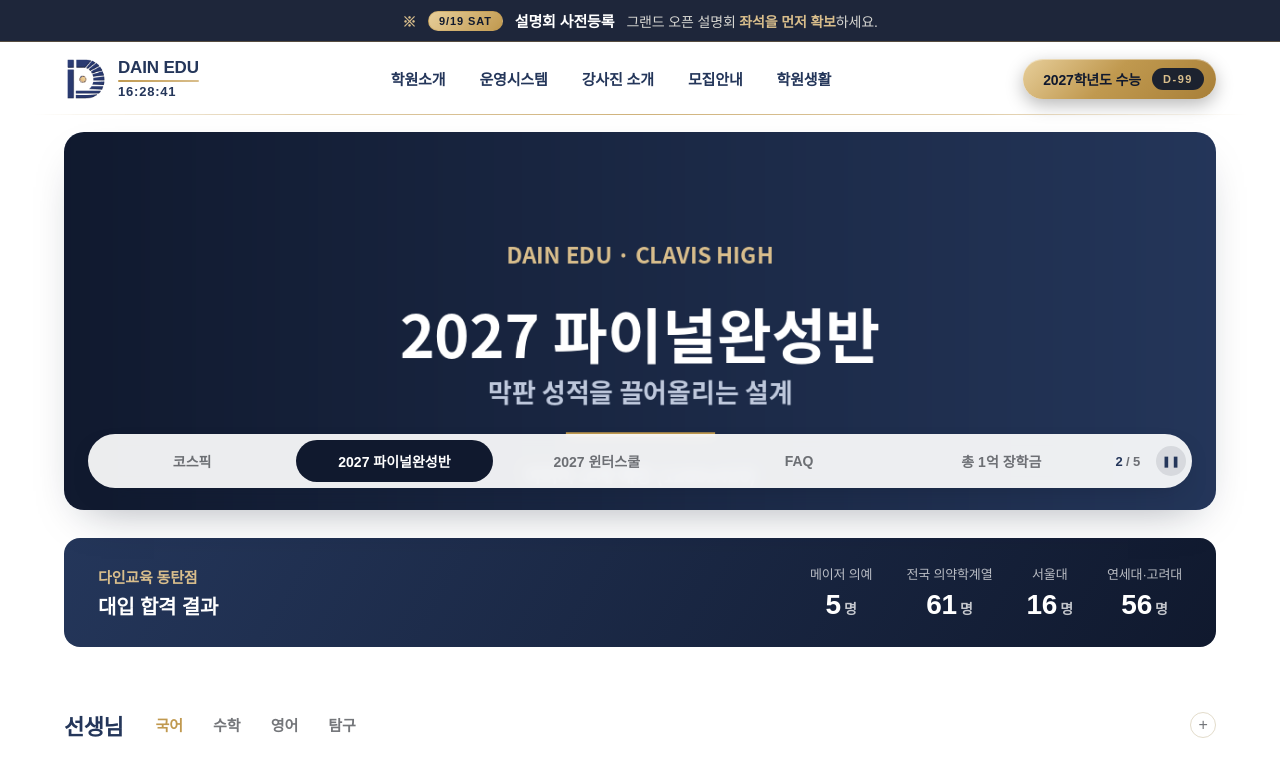
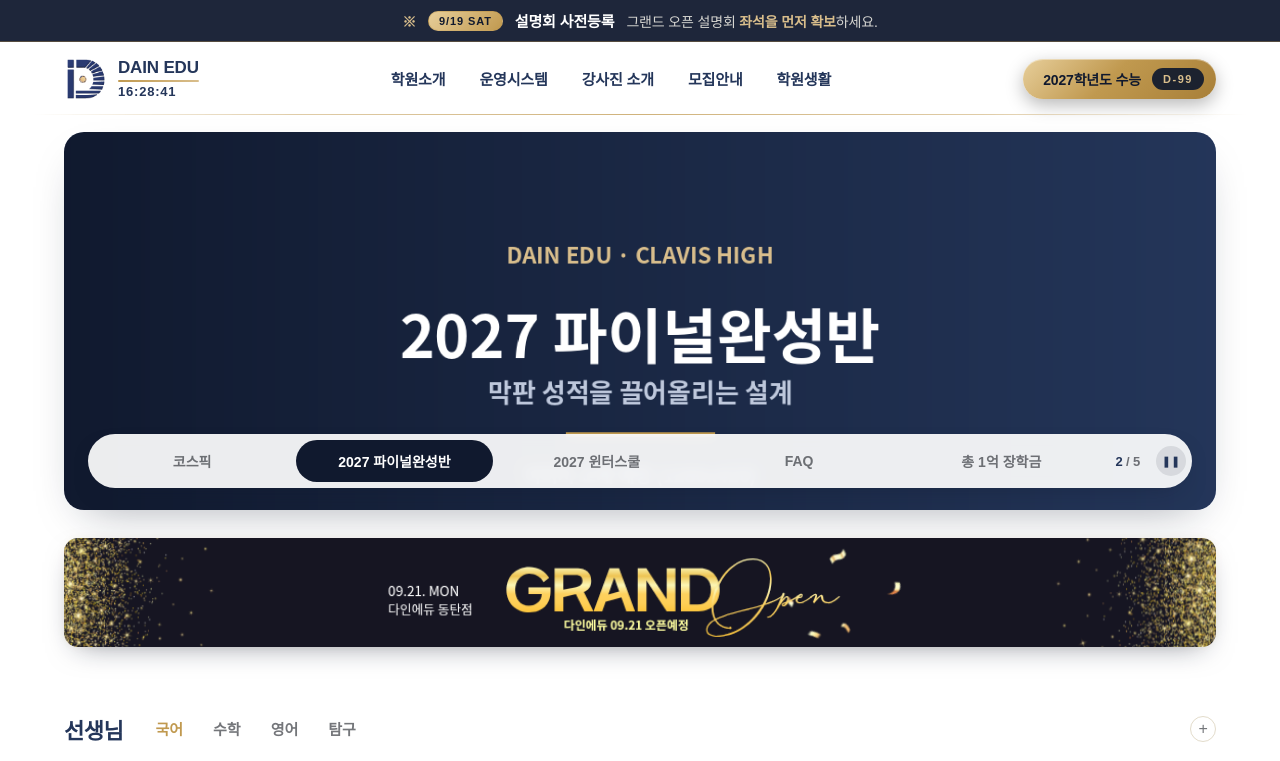
Before and after one commit to jungmin-lee-1122/dainedu, a Next.js app: page /clavis in a window 1280 px wide. Shown: the top 761 px of the page. Built offline with nearby package versions, Linux system fonts and the light colour scheme; a web font is replaced by a local one.

Commit message:
배너 광택 추가 및 이미지 교체

```diff
--- a/app/clavis/page.tsx
+++ b/app/clavis/page.tsx
@@ -9,7 +9,6 @@ import {
   lectures,
   reviews,
   sideBanners,
-  stats,
 } from "./clavisData";
 
 export const metadata: Metadata = {
@@ -119,25 +118,13 @@ export default function ClavisPage() {
         </div>
       </section>
 
-      {/* ── 성과 띠 ── */}
+      {/* ── 그랜드 오픈 배너 ── */}
       <section className="cv-stats-sec">
         <div className="cv-wrap">
-          <div className="cv-stats">
-            <div className="cv-stats-title">
-              <b>다인교육 동탄점</b>
-              <span>대입 합격 결과</span>
-            </div>
-            <div className="cv-stats-list">
-              {stats.map((s, i) => (
-                <div className="cv-stat" key={i}>
-                  <span className="cv-stat-label">{s.label}</span>
-                  <span className="cv-stat-value">
-                    {s.value}<i>{s.unit}</i>
-                  </span>
-                </div>
-              ))}
-            </div>
-          </div>
+          <a className="cv-statsbn" href="/register" aria-label="다인에듀 동탄점 09.21 그랜드 오픈">
+            <img src="/clavis/stats-banner.png" alt="다인에듀 동탄점 09.21 GRAND OPEN" />
+            <span className="cv-statsbn-sheen" aria-hidden="true" />
+          </a>
         </div>
       </section>
 
--- a/app/globals.css
+++ b/app/globals.css
@@ -882,17 +882,34 @@ img,video,svg{max-width:100%}
 .is-paused .cv-ico-pause{display:none}
 .is-paused .cv-ico-play{display:inline}
 
-/* ── 성과 띠 ── */
-.cv-stats-sec{padding:10px 0 26px;background:#fff}
-.cv-stats{display:flex;align-items:center;gap:28px;flex-wrap:wrap;padding:26px 34px;border-radius:16px;background:linear-gradient(120deg,var(--dn-navy),var(--dn-deep));color:#fff}
-.cv-stats-title{display:flex;flex-direction:column;gap:4px}
-.cv-stats-title b{font-size:15px;color:var(--dn-gold-soft)}
-.cv-stats-title span{font-size:20px;font-weight:800}
-.cv-stats-list{display:flex;gap:34px;margin-left:auto;flex-wrap:wrap}
-.cv-stat{display:flex;flex-direction:column;align-items:center;gap:6px}
-.cv-stat-label{font-size:13px;color:rgba(255,255,255,.7)}
-.cv-stat-value{font-size:28px;font-weight:800;color:#fff}
-.cv-stat-value i{font-style:normal;font-size:14px;margin-left:3px;font-weight:600;color:rgba(255,255,255,.75)}
+/* ── 그랜드 오픈 배너 (광택 + 발광) ── */
+.cv-stats-sec{padding:10px 0 30px;background:#fff}
+.cv-statsbn{position:relative;display:block;border-radius:14px;overflow:hidden;line-height:0;
+  box-shadow:0 10px 30px -14px rgba(16,25,46,.55);
+  animation:cvGlowPulse 3.2s ease-in-out infinite;
+  transition:transform .25s ease}
+.cv-statsbn:hover{transform:translateY(-2px)}
+.cv-statsbn img{width:100%;height:auto;display:block}
+/* 대각선 광택이 주기적으로 지나감 */
+.cv-statsbn-sheen{position:absolute;top:-60%;bottom:-60%;left:-40%;width:26%;
+  background:linear-gradient(100deg,transparent,rgba(255,255,255,.55),rgba(255,246,214,.35),transparent);
+  transform:skewX(-18deg);pointer-events:none;
+  animation:cvSheen 3.2s ease-in-out infinite}
+@keyframes cvSheen{
+  0%{left:-40%;opacity:0}
+  12%{opacity:1}
+  55%{left:120%;opacity:1}
+  60%{opacity:0}
+  100%{left:120%;opacity:0}
+}
+@keyframes cvGlowPulse{
+  0%,100%{box-shadow:0 10px 30px -14px rgba(16,25,46,.55),0 0 0 rgba(192,153,79,0)}
+  50%{box-shadow:0 10px 30px -14px rgba(16,25,46,.55),0 0 26px rgba(217,190,140,.45)}
+}
+@media(prefers-reduced-motion:reduce){
+  .cv-statsbn{animation:none}
+  .cv-statsbn-sheen{animation:none;opacity:0}
+}
 
 /* ── 3) 선생님 ── */
 .cv-teacher{padding:34px 0;background:#fff}
@@ -973,9 +990,6 @@ img,video,svg{max-width:100%}
   .cv-hero-tabs::-webkit-scrollbar{display:none}
   .cv-hero-tab{flex:0 0 auto;font-size:12.5px;padding:9px 12px}
   .cv-hero-count{display:none}
-  .cv-stats{padding:18px 20px;gap:16px}
-  .cv-stats-list{gap:20px;margin-left:0;width:100%;justify-content:space-between}
-  .cv-stat-value{font-size:22px}
   .cv-teacher-card{flex:0 0 calc((100% - 18px)/2)}
   .cv-board-grid{grid-template-columns:1fr;gap:34px}
   .cv-arrow{width:32px;height:32px;font-size:17px}
```
Also changed, not shown: public/clavis/stats-banner.png (added).
